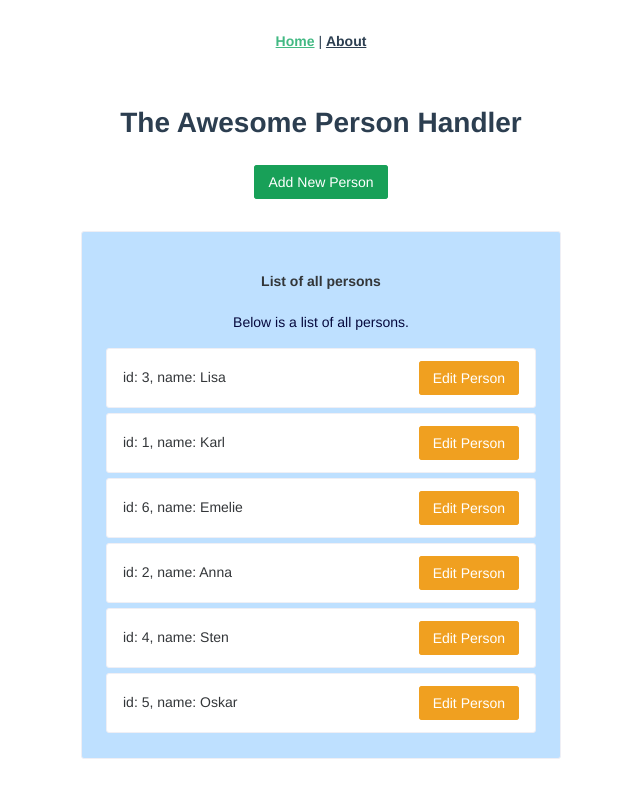
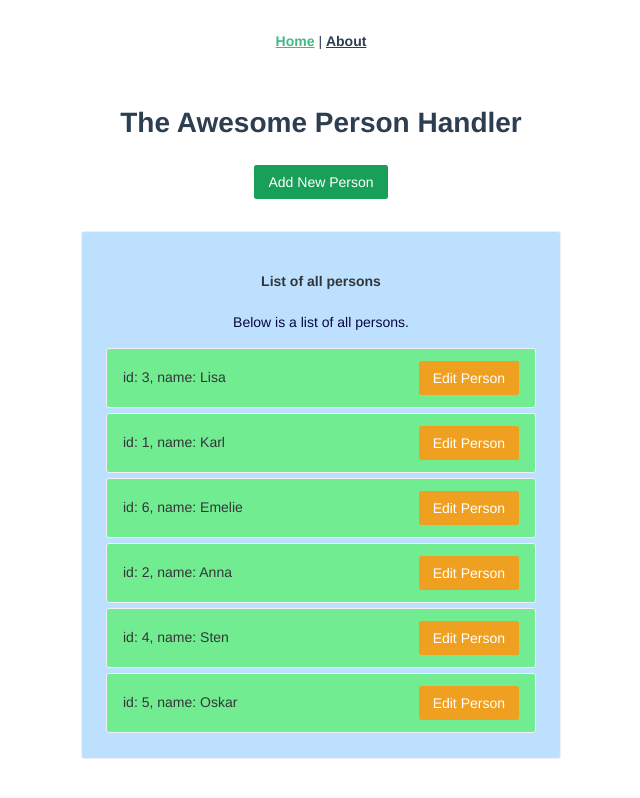
Before and after one commit to kraset/vue-with-ui, a Vue app: page / in a window 1280 px wide. Shown: the whole page, without its empty margins (319-959 px from the left). Built offline with nearby package versions, Linux system fonts and the light colour scheme.

Commit message:
added styling to card

```diff
--- a/src/components/PersonList.vue
+++ b/src/components/PersonList.vue
@@ -90,6 +90,7 @@ p {
 }
 .n-card {
   margin-bottom: 5px;
+  background-color: rgb(113, 236, 144);
 }
 .card-row {
   display: flex;
```
